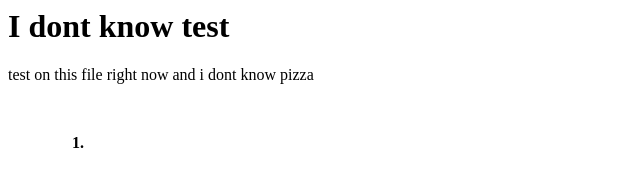
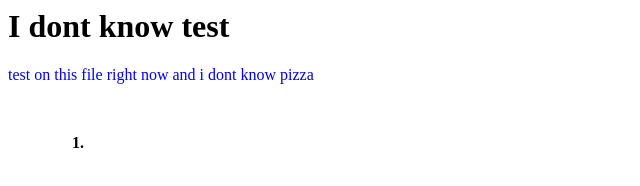
Before and after one commit to AdiiXoV/TEST, a plain HTML site: page index.html in a window 1280 px wide. Shown: the whole page, without its empty margins (0-640 px from the left). Drawn offline with Linux system fonts and the light colour scheme.

Commit message:
Update index.html

```diff
--- a/index.html
+++ b/index.html
@@ -1,4 +1,4 @@
-<ahref="styles/style.css" rel="stylesheet">
+<link href="styles/style.css" rel="stylesheet">
 
 <h1> I dont know test </h1>
 <p> test on this file right now and i dont know pizza </p>
```
